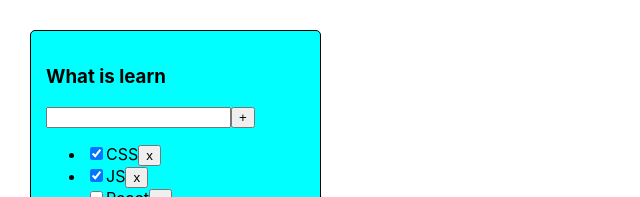
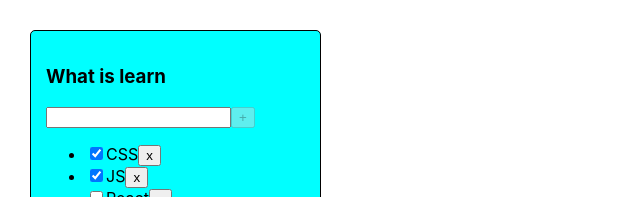
Before and after one commit to Vyacheslav-Spilch/It-incubator-TodoList, a React (Create React App) app: page / in a window 1280 px wide. Shown: the top 197 px of the page, without its empty margins (0-640 px from the left). Built offline with nearby package versions, Linux system fonts and the light colour scheme.

Commit message:
adding isDisabled and onKeyDown

```diff
--- a/src/Button.tsx
+++ b/src/Button.tsx
@@ -4,10 +4,14 @@ import React from "react";
 export type ButtonPropsType = {
     title: string
     onClickHandler: () => void
+    isDisabled?: boolean
 }
 
-export const Button = ({title, onClickHandler}: ButtonPropsType) => {
+export const Button = ({title, onClickHandler, isDisabled}: ButtonPropsType) => {
     return (
-        <button onClick={onClickHandler}>{title}</button>
+        <button
+        onClick={onClickHandler}
+        disabled={isDisabled}
+        >{title}</button>
     )
 }
--- a/src/Todolist.tsx
+++ b/src/Todolist.tsx
@@ -1,19 +1,8 @@
 import { title } from "process";
-import React, { useRef, useState } from "react";
+import React, { useState, KeyboardEvent } from "react";
 import { filterValuesType } from "./App";
 import { Button } from "./Button";
 
-// let tasks1 = [
-//     {id: 1, title: "CSS", isDone: true},
-//     {id: 2, title: "JS", isDone: true},
-//     {id: 3, title: "React", isDone: false},
-// ]
-
-// let tasks2 = [
-//     {id: 1, title: "Terminator", isDone: true},
-//     {id: 2, title: "XXX", isDone: false},
-//     {id: 3, title: "Gentlemen of fortune", isDone: true},
-// ]
 
 export type TaskType = {
     id: string,
@@ -36,7 +25,7 @@ export const TodoList = ({
     tasks,
     deleteTasks,
     changeTasks,
-    addTask
+    addTask,
 }: TodoPropsType) => {
 
     const tasksList: JSX.Element = tasks.length !== 0
@@ -54,6 +43,13 @@ export const TodoList = ({
 
     const [taskTitle, setTaskTitle] = useState('')
 
+    const addTaskHandler = () => {
+        addTask(taskTitle)
+        setTaskTitle("")
+    }
+
+
+
     return (
         <div>
             <div className="todoList">
@@ -62,8 +58,14 @@ export const TodoList = ({
                     <input
                         value={taskTitle} onChange={(e) => {
                         setTaskTitle(e.currentTarget.value)
-                    }}/>
-                    <Button title="+" onClickHandler={() => addTask(taskTitle)}/>
+                        }}
+                        onKeyDown={(e) => {
+                            if(e.key === "Enter" && taskTitle.trim()) {
+                                addTaskHandler()
+                            }
+                        }}
+                    />
+                    <Button title="+" onClickHandler={addTaskHandler} isDisabled={!taskTitle.trim()}/>
                 </div>
                     {tasksList}
                 <div>
```
